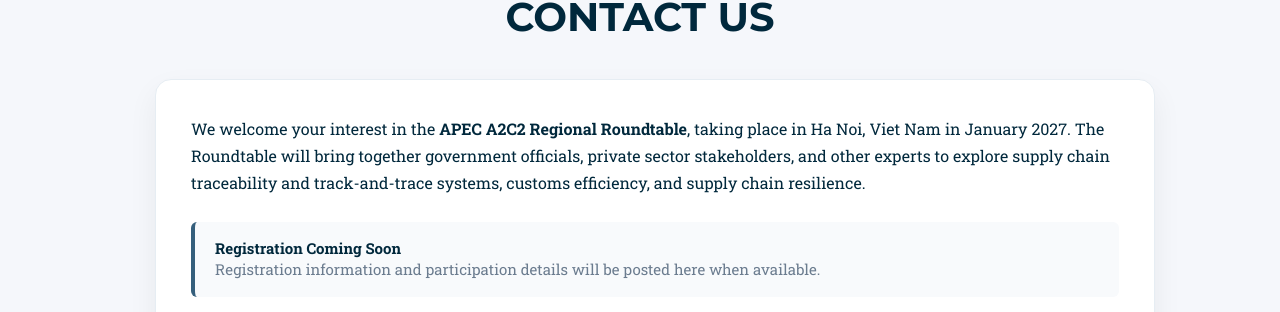
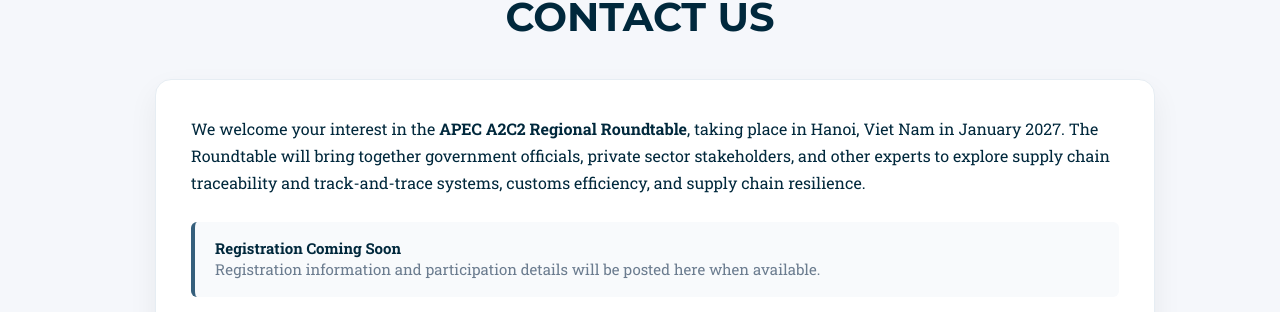
Before and after one commit to usapecrise/A2C2-Roundtable, a Jekyll site: the page built from index.html, in a window 1280 px wide and 900 px high, scrolled down 1370 px. Shown: the part 142-454 px from the top of the window. Built offline with Jekyll 4.4.1, drawn with Linux system fonts in a browser that asks for light colours; nearby versions of some CDN libraries; some web fonts are replaced; library files that are not in the unit come from our copies.

Commit message:
Update contact.html

```diff
--- a/_includes/2016_data/contact.html
+++ b/_includes/2016_data/contact.html
@@ -23,7 +23,7 @@
           <p style="font-size:16px; line-height:1.7;">
             We welcome your interest in the
             <strong>APEC A2C2 Regional Roundtable</strong>,
-            taking place in Ha Noi, Viet Nam in January 2027. The Roundtable will bring together
+            taking place in Hanoi, Viet Nam in January 2027. The Roundtable will bring together
             government officials, private sector stakeholders, and other experts to explore
             supply chain traceability and track-and-trace systems, customs efficiency,
             and supply chain resilience.
```
